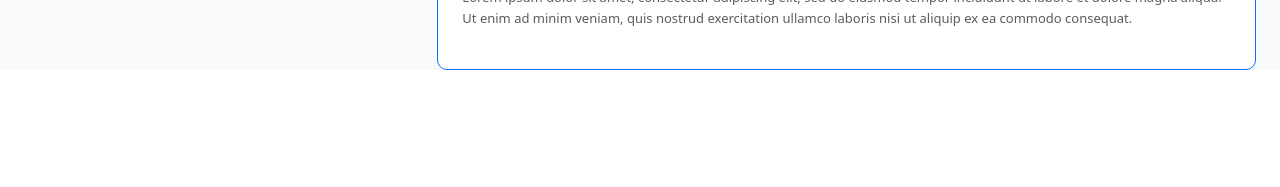
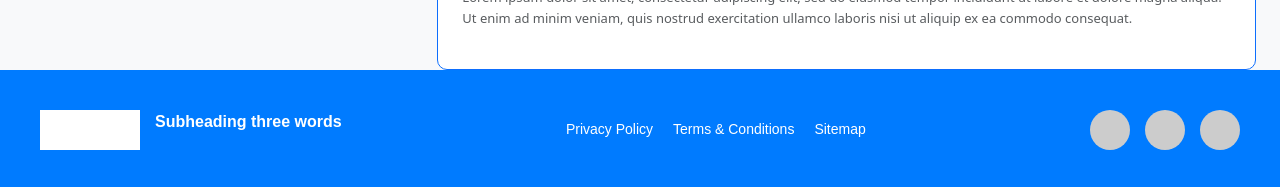
Before and after one commit to Harsh-varshney/job-portal-frontend, a React (Vite) app: page / in a window 1280 px wide. Shown: the part 1059-1246 px from the top of the page. Before the commit the page ends 1129 px from the top, so only its background shows below. Built offline with nearby package versions, Linux system fonts and the light colour scheme; no server answers.

Commit message:
Update frontend changes

```diff
--- a/src/App.jsx
+++ b/src/App.jsx
@@ -2,6 +2,7 @@ import React, { useState, useEffect } from "react";
 import JobHeader from "./components/JobHeader";
 import JobList from "./components/JobList";
 import JobDetail from "./components/JobDetail";
+import Footer from "./components/Footer";
 
 function App() {
   const [jobs, setJobs] = useState([]); // Database se aane waala sara data
@@ -51,6 +52,8 @@ function App() {
           </div>
         </div>
       </div>
+
+      <Footer/>
     </div>
   );
 }
--- /dev/null
+++ b/src/components/Footer.jsx
@@ -0,0 +1,33 @@
+import '../styles/Footer.css';
+
+const Footer = () => {
+  return (
+    <footer className="footer-container">
+      <div className="footer-content">
+
+        {/* Left Section: Logo & Subheading */}
+        <div className="footer-brand">
+          <div className="logo-placeholder"></div>
+          <p className="subheading">Subheading three words</p>
+        </div>
+
+        {/* Middle Section: Links */}
+        <div className="footer-links">
+          <a href="#privacy">Privacy Policy</a>
+          <a href="#terms">Terms & Conditions</a>
+          <a href="#sitemap">Sitemap</a>
+        </div>
+
+        {/* Right Section: Social Icons */}
+        <div className="footer-socials">
+          <div className="social-circle"></div>
+          <div className="social-circle"></div>
+          <div className="social-circle"></div>
+        </div>
+
+      </div>
+    </footer>
+  );
+};
+
+export default Footer;
--- /dev/null
+++ b/src/styles/Footer.css
@@ -0,0 +1,76 @@
+.footer-container {
+  background-color: #007bff; /* Aapki image wala blue color */
+  padding: 40px 20px;
+  color: white;
+  font-family: Arial, sans-serif;
+}
+
+.footer-content {
+  max-width: 1200px;
+  margin: 0 auto;
+  display: flex;
+  justify-content: space-between;
+  align-items: center;
+  flex-wrap: wrap; /* Takki mobile par break ho sake */
+  gap: 20px;
+}
+
+/* Brand Section */
+.footer-brand {
+  display: flex;
+  align-items: center;
+  gap: 15px;
+}
+
+.logo-placeholder {
+  width: 100px;
+  height: 40px;
+  background-color: white;
+}
+
+.subheading {
+  font-weight: bold;
+  font-size: 16px;
+}
+
+/* Links Section */
+.footer-links {
+  display: flex;
+  gap: 20px;
+}
+
+.footer-links a {
+  color: white;
+  text-decoration: none;
+  font-size: 14px;
+}
+
+/* Social Icons */
+.footer-socials {
+  display: flex;
+  gap: 15px;
+}
+
+.social-circle {
+  width: 40px;
+  height: 40px;
+  background-color: #ccc; /* Grey circles */
+  border-radius: 50%;
+}
+
+/* Responsive (Mobile View) */
+@media (max-width: 768px) {
+  .footer-content {
+    flex-direction: column; /* Sab vertical ho jayega */
+    text-align: center;
+  }
+
+  .footer-brand {
+    flex-direction: column;
+  }
+
+  .footer-links {
+    flex-direction: column;
+    gap: 10px;
+  }
+}
```
